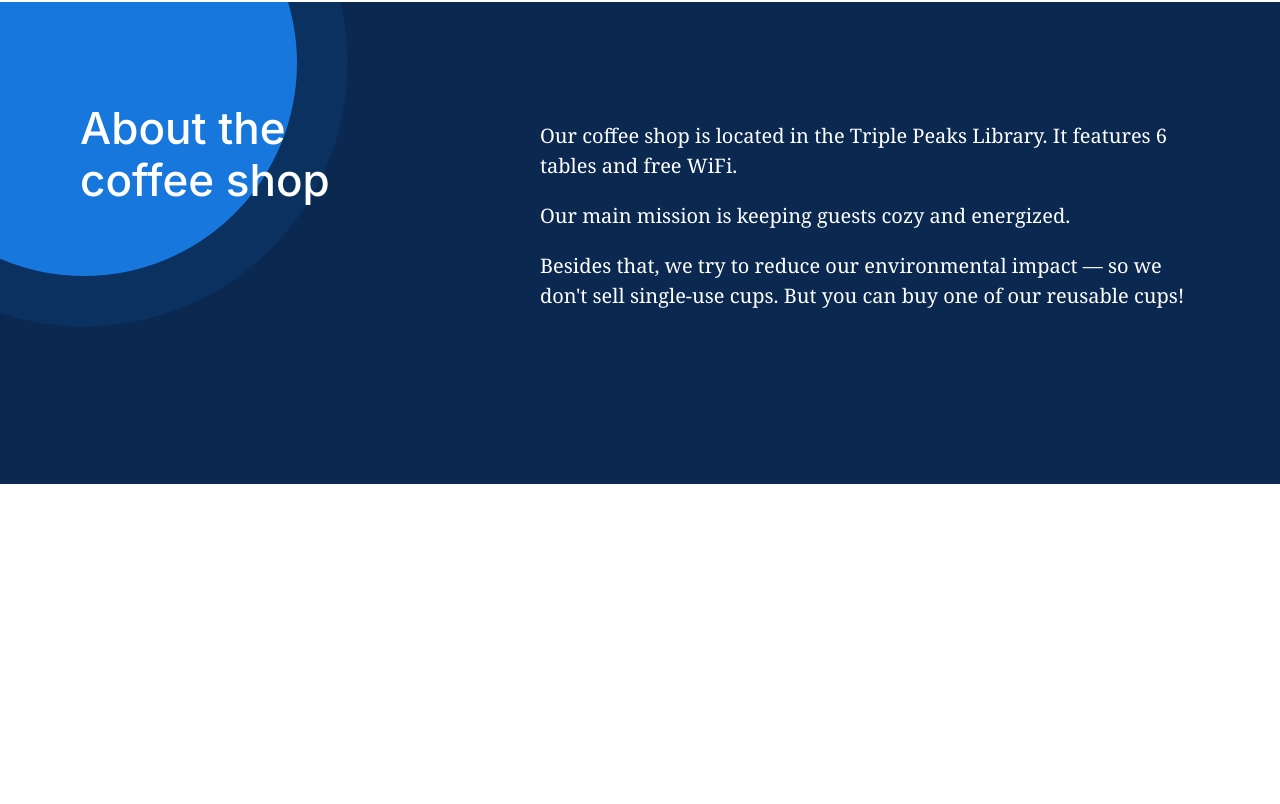
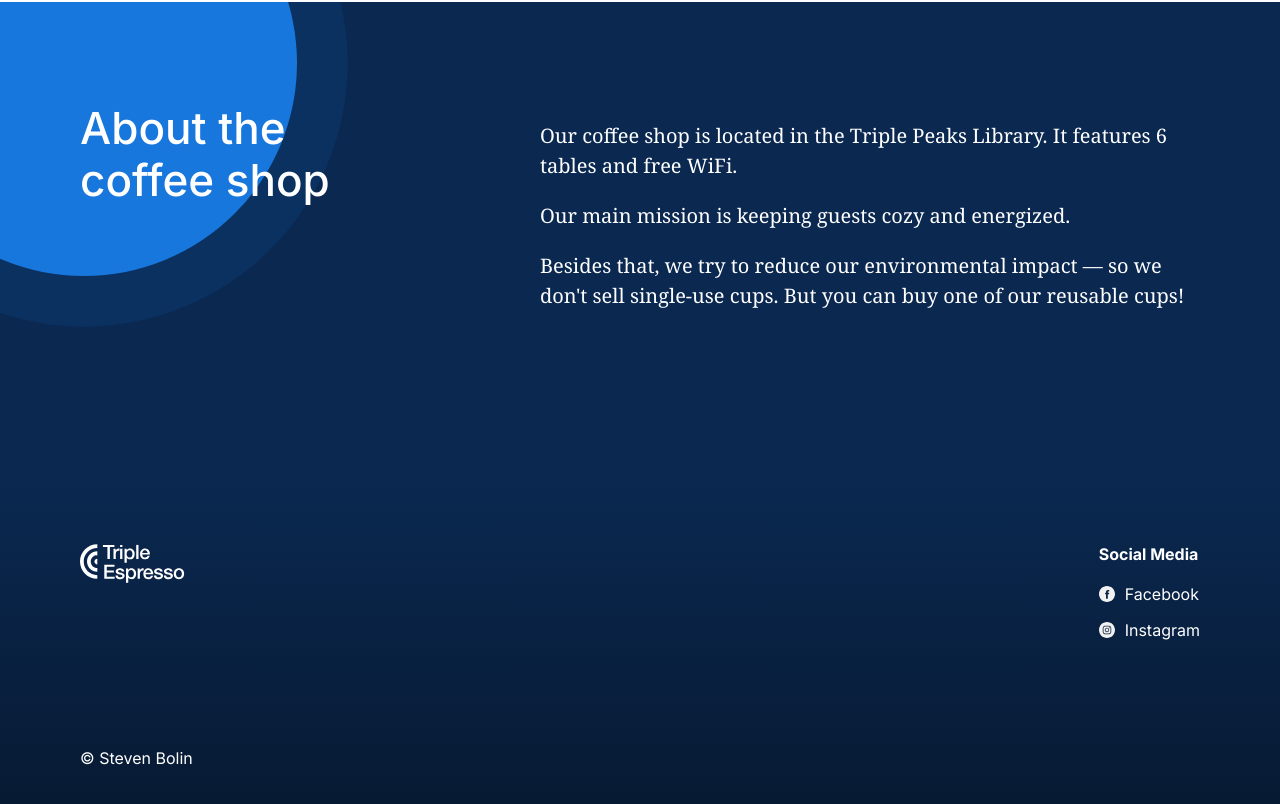
Before and after one commit to fauxfox117/se_project_coffeeshop, a plain HTML site: page index.html in a window 1280 px wide. Shown: the part 3724-4528 px from the top of the page. Before the commit the page ends 4208 px from the top, so only its background shows below. Drawn offline with Linux system fonts and the light colour scheme.

Commit message:
footer done

```diff
--- /dev/null
+++ b/blocks/footer.css
@@ -0,0 +1,66 @@
+.footer {
+  background: linear-gradient(180deg, #0a2850 0%, #071931 100%);
+  color: #fff;
+  padding: 60px 80px;
+}
+
+.footer__content {
+  display: flex;
+  justify-content: space-between;
+}
+
+.footer__logo {
+  width: 105px;
+  height: 39px;
+}
+
+.footer__column {
+  display: flex;
+  flex-direction: column;
+}
+
+.footer__social-heading {
+  font-family: "Inter", Arial, sans-serif;
+  font-style: normal;
+  font-weight: bold;
+  font-size: 16px;
+  line-height: 20px;
+  margin: 0 0 20px;
+}
+
+.footer__list {
+  list-style: none;
+  font-family: "Inter", Arial, sans-serif;
+  font-style: normal;
+  font-weight: normal;
+  font-size: 16px;
+  line-height: 20px;
+  padding: 0;
+  margin: 0;
+  display: flex;
+  flex-direction: column;
+  justify-content: center;
+  gap: 16px;
+}
+
+.footer__social-link {
+  color: #fff;
+  text-decoration: none;
+  display: flex;
+  align-items: center;
+}
+
+.footer__social-icon {
+  width: 16px;
+  height: 16px;
+  margin-right: 10px;
+}
+
+.footer__copy {
+  font-family: "Inter", Arial, sans-serif;
+  font-style: normal;
+  font-weight: normal;
+  font-size: 16px;
+  line-height: 20px;
+  margin: 108px 0 0;
+}
--- a/index.html
+++ b/index.html
@@ -248,7 +248,40 @@
           <div class="about__circle about__circle_animation_blurred"></div>
         </section>
       </main>
-      <footer id="contacts" class="footer"></footer>
+      <footer id="contacts" class="footer">
+        <div class="footer__content">
+          <img
+            src="./images/logo_coffeeshop_light.svg"
+            alt="triple peaks coffee white logo"
+            class="footer__logo"
+          />
+          <div class="footer__column">
+            <h3 class="footer__social-heading">Social Media</h3>
+            <ul class="footer__list">
+              <li class="footer__list-item">
+                <a href="#" class="footer__social-link"
+                  ><img
+                    src="./images/facebook_white.svg"
+                    alt="white Facebook logo"
+                    class="footer__social-icon"
+                  />Facebook</a
+                >
+              </li>
+              <li class="footer__list-item">
+                <a href="#" class="footer__social-link"
+                  ><img
+                    src="./images/instagram_white.svg"
+                    alt="white instagram logo"
+                    class="footer__social-icon"
+                  />
+                  Instagram</a
+                >
+              </li>
+            </ul>
+          </div>
+        </div>
+        <p class="footer__copy">&copy Steven Bolin</p>
+      </footer>
     </div>
   </body>
 </html>
--- a/pages/index.css
+++ b/pages/index.css
@@ -8,3 +8,4 @@
 @import url(../blocks/menu.css);
 @import url(../blocks/card.css);
 @import url(../blocks/about.css);
+@import url(../blocks/footer.css);
```
